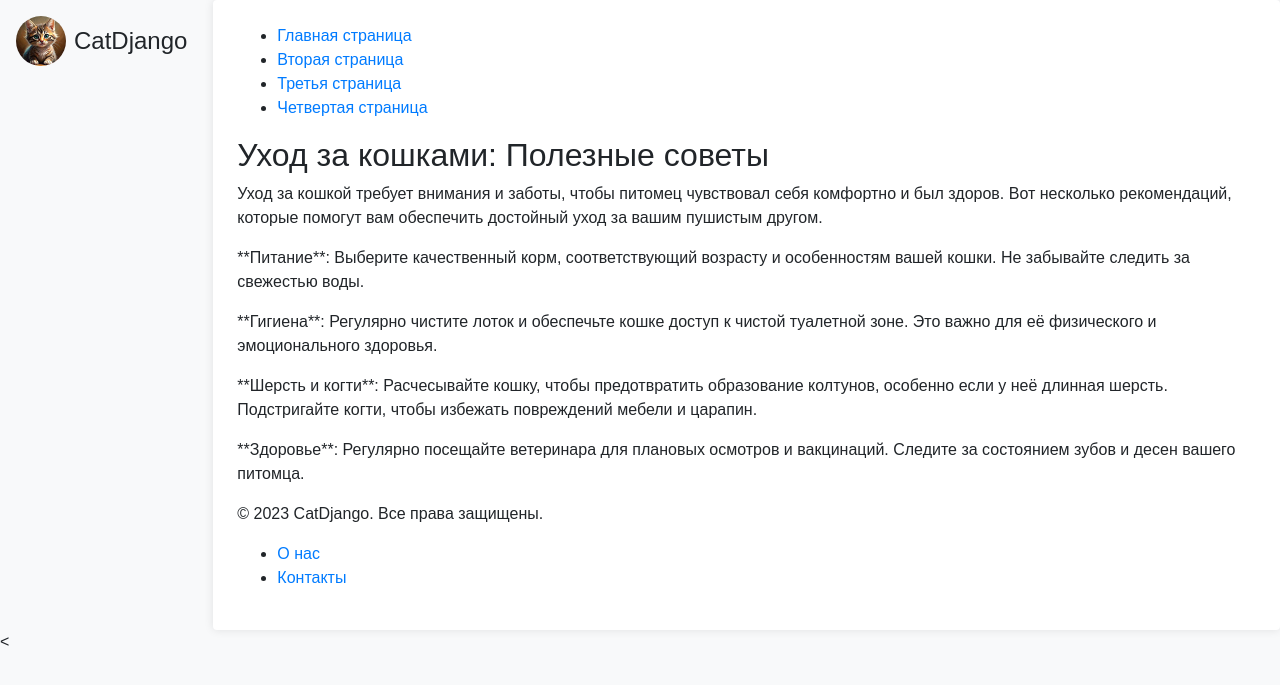
After one commit to Yosich1951/uchDJ01, a Django app: page /new3 in a window 1280 px wide. The commit adds this page. Shown: the top 685 px of the page. Run offline with Django 5.2, Linux system fonts and the light colour scheme; some libraries are stand-ins or nearby versions.

Commit message:
add 4 files

```diff
--- /dev/null
+++ b/dj02/main/templates/main/footer.html
@@ -0,0 +1,10 @@
+    <div class="footer-content">
+        <p>&copy; 2023 CatDjango. Все права защищены.</p>
+        <nav>
+            <ul>
+                <li><a href="{% url 'about' %}">О нас</a></li>
+                <li><a href="{% url 'contact' %}">Контакты</a></li>
+
+            </ul>
+        </nav>
+    </div>
--- a/dj02/main/templates/main/layoute.html
+++ b/dj02/main/templates/main/layoute.html
@@ -24,18 +24,15 @@
                 <img src="{% static 'main/img/cat_small.jpg' %}" alt="котик" class="img-fluid rounded-circle mr-2" width="50px">
                 <span class="h4 mb-0">CatDjango</span>
             </div>
-            <ul class="nav flex-column">
-                <li class="nav-item">
-                    <a class="nav-link active" href="{% url 'home' %}">Главная</a>
-                </li>
-                <li class="nav-item">
-                    <a class="nav-link" href="{% url 'page2' %}">Второстепенная</a>
-                </li>
-            </ul>
+
         </aside>
         <main class="col-md-9 col-lg-10 p-4">
+            {% include 'main/nav.html'%}
+
             {% block content %}
             {% endblock %}
+
+            {% include 'main/footer.html'%}
         </main>
     </div>
 </div>
--- a/dj02/main/templates/main/nav.html
+++ b/dj02/main/templates/main/nav.html
@@ -1,4 +1,6 @@
 <Ul>
-    <li><a href="">Главная страница</a></Li>
-    <li><a href="">Вторая страница</a></Li>
+    <li><a href="{% url 'home' %}">Главная страница</a></Li>
+    <li><a href="{% url 'page2' %}">Вторая страница</a></Li>
+    <li><a href="{% url 'page3' %}">Третья страница</a></Li>
+    <li><a href="{% url 'page4' %}">Четвертая страница</a></Li>
 </ul>
--- /dev/null
+++ b/dj02/main/templates/main/third.html
@@ -0,0 +1,33 @@
+{% extends 'main/layoute.html' %}
+
+{% block title %}
+    <title>Третья страничка </title>
+{% endblock %}
+
+{% block content%}
+
+    <h2>Уход за кошками: Полезные советы</h2>
+    <p>
+    Уход за кошкой требует внимания и заботы, чтобы питомец чувствовал себя комфортно и был здоров.
+        Вот несколько рекомендаций, которые помогут вам обеспечить достойный уход за вашим пушистым другом.
+    </p>
+
+
+    <p>
+    **Питание**: Выберите качественный корм, соответствующий возрасту и особенностям вашей кошки.
+        Не забывайте следить за свежестью воды.
+    </p>
+    <p>
+    **Гигиена**: Регулярно чистите лоток и обеспечьте кошке доступ к чистой туалетной зоне.
+        Это важно для её физического и эмоционального здоровья.
+    </p>
+    <p>
+       **Шерсть и когти**: Расчесывайте кошку, чтобы предотвратить образование колтунов, особенно если у неё длинная шерсть.
+        Подстригайте когти, чтобы избежать повреждений мебели и царапин.
+    </p>
+    <p>
+        **Здоровье**: Регулярно посещайте ветеринара для плановых осмотров и вакцинаций.
+        Следите за состоянием зубов и десен вашего питомца.
+    </p>
+
+{% endblock %}
--- a/dj02/main/urls.py
+++ b/dj02/main/urls.py
@@ -7,5 +7,10 @@
 urlpatterns = [
     path('', views.index, name='home'),
     path('new', views.new, name='page2'),
+    path('new3', views.new3, name='page3'),
+    path('new4', views.new4, name='page4'),
+    path('about', views.about, name='about'),
+    path('contact', views.contact, name='contact'),
+
 
 ]
--- a/dj02/main/views.py
+++ b/dj02/main/views.py
@@ -10,3 +10,18 @@
 # На другую страницу
 def new(request):
     return render(request, 'main/new.html')
+
+# На третью страницу
+def new3(request):
+    return render(request, 'main/third.html')
+
+# На четвертую страницу
+def new4(request):
+    return render(request, 'main/fourth.html')
+
+# На страницу О нас
+def about(request):
+    return render(request, 'main/about.html')
+
+def contact(request):
+    return render(request, 'main/contact.html')
```
Also changed, not shown: dj02/main/templates/main/about.html (added, +13 -0 lines), dj02/main/templates/main/contact.html (added, +12 -0 lines), dj02/main/templates/main/fourth.html (added, +20 -0 lines).
